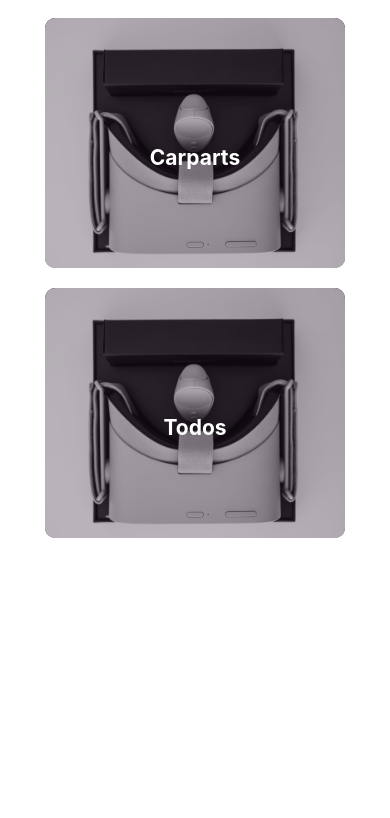
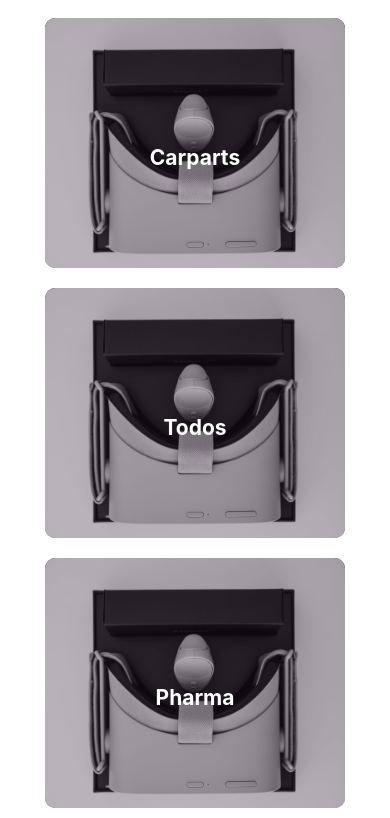
Before and after one commit to tosebikan/oltostudios, a React (Create React App) app: page /portfolio in a window 390 px wide. Shown: the part 992-1810 px from the top of the page. Before the commit the page ends 1540 px from the top, so only its background shows below. Built offline with nearby package versions, Linux system fonts and the light colour scheme.

Commit message:
add mobile app data

```diff
--- a/src/data.js
+++ b/src/data.js
@@ -11,6 +11,17 @@ const data = {
     { tech: "Bootstrap" },
     { tech: "UI/UX" },
     { tech: "Firebase" }
+  ],
+  mobileTech: [
+    { tech: "Show-All" },
+    { tech: "React-Native" },
+    { tech: "Firebase" },
+    { tech: "Front-End" },
+    { tech: "Full-Stack" },
+    { tech: "Back-End" },
+    { tech: "Redux" },
+    { tech: "Mongodb" },
+    { tech: "UI/UX" }
   ],
   webProjects: [
     {
@@ -35,7 +46,15 @@ const data = {
       id: "3",
       title: "Carparts",
       images: [require("./images/webimg.png"), require("./images/web2img.png")],
-      tech: ["React", "Redux", "MongoDB", "Full-Stack", "Front-End", "UI/UX"],
+      tech: [
+        "React",
+        "Redux",
+        "MongoDB",
+        "Full-Stack",
+        "Front-End",
+        "UI/UX",
+        "Back-End"
+      ],
       description:
         "Lorem ipsum dolor sit amet, consectetur adipiscing elit, sed do eiusmod tempor incididunt ut labore et dolore magna aliqua. Et malesuada fames ac turpis.",
       url: "https://richhomesgh.com"
@@ -44,10 +63,102 @@ const data = {
       id: "4",
       title: "Todos",
       images: [require("./images/webimg.png"), require("./images/web2img.png")],
-      tech: ["React", "Full-Stack", "Front-End", "UI/UX"],
+      tech: [
+        "React",
+        "Full-Stack",
+        "Front-End",
+        "UI/UX",
+        "MongoDB",
+        "Back-End"
+      ],
       description:
         "Lorem ipsum dolor sit amet, consectetur adipiscing elit, sed do eiusmod tempor incididunt ut labore et dolore magna aliqua. Et malesuada fames ac turpis.",
       url: "https://richhomesgh.com"
+    },
+    {
+      id: "5",
+      title: "Pharma",
+      images: [require("./images/webimg.png"), require("./images/web2img.png")],
+      tech: [
+        "React",
+        "Full-Stack",
+        "Front-End",
+        "UI/UX",
+        "Firebase",
+        "Back-End"
+      ],
+      description:
+        "Lorem ipsum dolor sit amet, consectetur adipiscing elit, sed do eiusmod tempor incididunt ut labore et dolore magna aliqua. Et malesuada fames ac turpis.",
+      url: "https://pharma.com"
+    }
+  ],
+  mobileProjects: [
+    {
+      id: "1",
+      title: "Spineup",
+      images: [require("./images/webimg.png"), require("./images/web2img.png")],
+      tech: ["React", "Front-End", "UI/UX"],
+      description:
+        "Lorem ipsum dolor sit amet, consectetur adipiscing elit, sed do eiusmod tempor incididunt ut labore et dolore magna aliqua. Et malesuada fames ac turpis.",
+      url: "https://richhomesgh.com"
+    },
+    {
+      id: "2",
+      title: "Enroute",
+      images: [require("./images/webimg.png"), require("./images/web2img.png")],
+      tech: ["Gatsby", "Front-End", "UI/UX"],
+      description:
+        "Lorem ipsum dolor sit amet, consectetur adipiscing elit, sed do eiusmod tempor incididunt ut labore et dolore magna aliqua. Et malesuada fames ac turpis.",
+      url: "https://richhomesgh.com"
+    },
+    {
+      id: "3",
+      title: "Newsify",
+      images: [require("./images/webimg.png"), require("./images/web2img.png")],
+      tech: [
+        "React",
+        "Redux",
+        "MongoDB",
+        "Full-Stack",
+        "Front-End",
+        "UI/UX",
+        "Back-End"
+      ],
+      description:
+        "Lorem ipsum dolor sit amet, consectetur adipiscing elit, sed do eiusmod tempor incididunt ut labore et dolore magna aliqua. Et malesuada fames ac turpis.",
+      url: "https://richhomesgh.com"
+    },
+    {
+      id: "4",
+      title: "Movees",
+      images: [require("./images/webimg.png"), require("./images/web2img.png")],
+      tech: [
+        "React",
+        "Full-Stack",
+        "Front-End",
+        "UI/UX",
+        "MongoDB",
+        "Back-End"
+      ],
+      description:
+        "Lorem ipsum dolor sit amet, consectetur adipiscing elit, sed do eiusmod tempor incididunt ut labore et dolore magna aliqua. Et malesuada fames ac turpis.",
+      url: "https://richhomesgh.com"
+    },
+    {
+      id: "5",
+      title: "Chatter",
+      images: [require("./images/webimg.png"), require("./images/web2img.png")],
+      tech: [
+        "React",
+        "Full-Stack",
+        "Front-End",
+        "UI/UX",
+        "Firebase",
+        "Back-End"
+      ],
+      description:
+        "Lorem ipsum dolor sit amet, consectetur adipiscing elit, sed do eiusmod tempor incididunt ut labore et dolore magna aliqua. Et malesuada fames ac turpis.",
+      url: "https://pharma.com"
     }
   ]
 };
```
